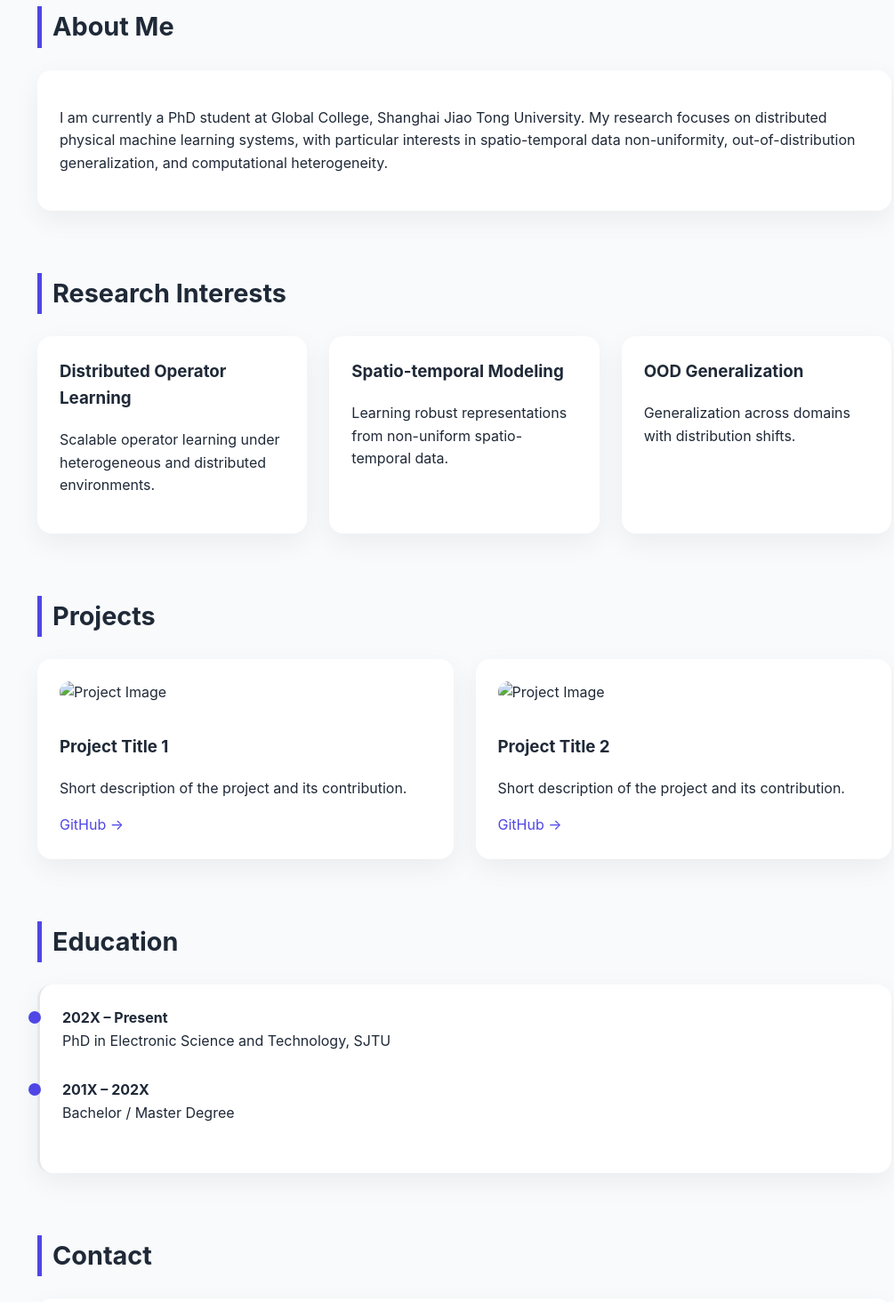
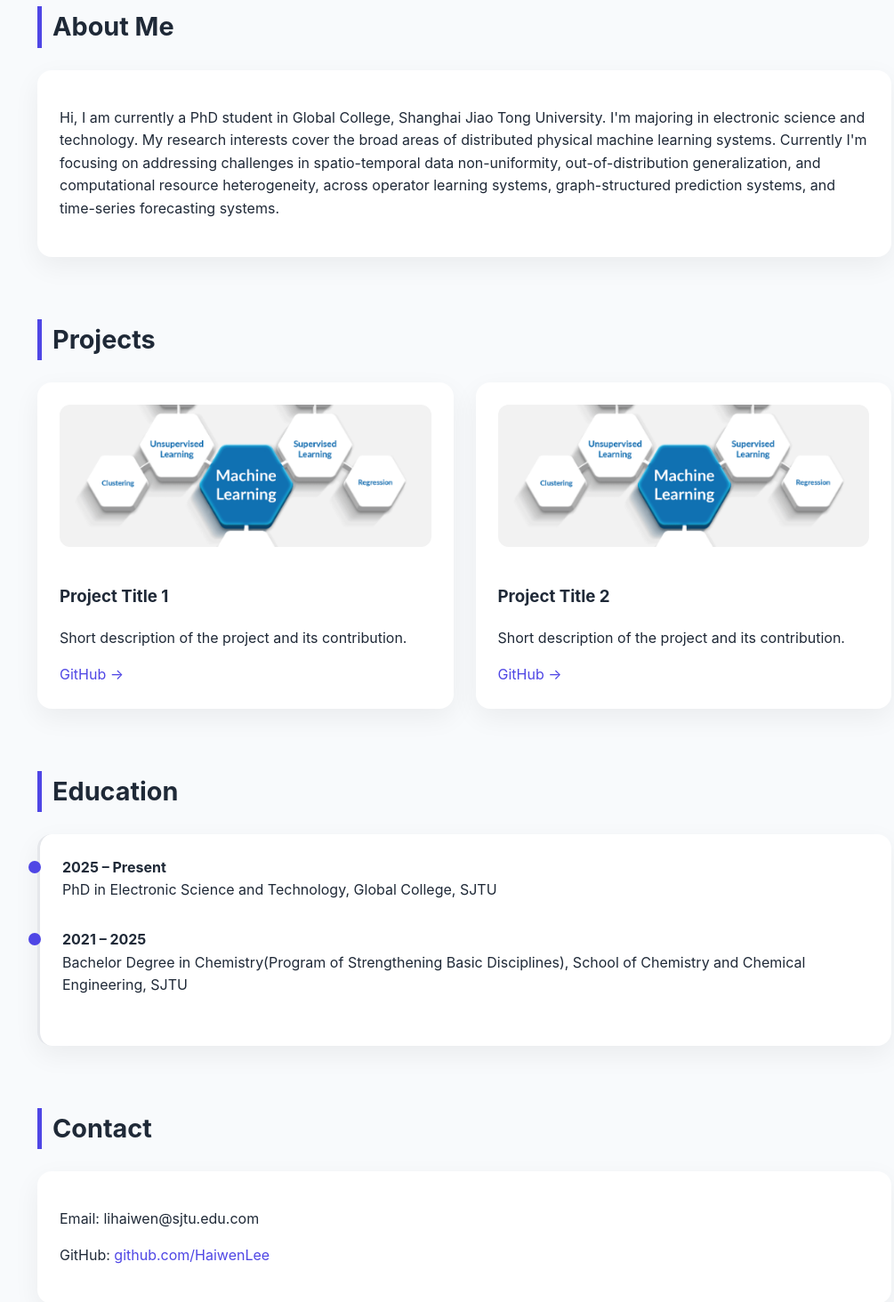
Before and after one commit to HaiwenLee/HaiwenLee.github.io, a plain HTML site: page index.html in a window 1280 px wide. Shown: the part 320-1784 px from the top of the page at 89% size, without its empty margins (118-1123 px from the left). Drawn offline with Linux system fonts and the light colour scheme.

Commit message:
Update index.html

```diff
--- a/index.html
+++ b/index.html
@@ -196,34 +196,12 @@
       <h2>About Me</h2>
       <div class="card">
         <p>
-          I am currently a PhD student at Global College, Shanghai Jiao Tong University.
-          My research focuses on distributed physical machine learning systems, with
-          particular interests in spatio-temporal data non-uniformity, out-of-distribution
-          generalization, and computational heterogeneity.
+          Hi, I am currently a PhD student in Global College, Shanghai Jiao Tong University. I'm majoring in electronic science and technology. My research interests cover the broad areas of distributed physical machine learning systems. Currently I'm focusing on addressing challenges in spatio-temporal data non-uniformity, out-of-distribution generalization, and computational resource heterogeneity, across operator learning systems, graph-structured prediction systems, and time-series forecasting systems.
         </p>
       </div>
     </section>
 
-    <!-- Research -->
-    <section>
-      <h2>Research Interests</h2>
-      <div class="grid">
-        <div class="card research-card">
-          <h3>Distributed Operator Learning</h3>
-          <p>Scalable operator learning under heterogeneous and distributed environments.</p>
-        </div>
 
-        <div class="card research-card">
-          <h3>Spatio-temporal Modeling</h3>
-          <p>Learning robust representations from non-uniform spatio-temporal data.</p>
-        </div>
-
-        <div class="card research-card">
-          <h3>OOD Generalization</h3>
-          <p>Generalization across domains with distribution shifts.</p>
-        </div>
-      </div>
-    </section>
 
     <!-- Projects -->
     <section>
@@ -232,14 +210,14 @@
 
         <div class="card project-card">
           <!-- TODO: project image -->
-          <img src="project1.jpg" alt="Project Image">
+          <img src="project1.png" alt="Project Image">
           <h3>Project Title 1</h3>
           <p>Short description of the project and its contribution.</p>
           <a href="#">GitHub →</a>
         </div>
 
         <div class="card project-card">
-          <img src="project2.jpg" alt="Project Image">
+          <img src="project2.png" alt="Project Image">
           <h3>Project Title 2</h3>
           <p>Short description of the project and its contribution.</p>
           <a href="#">GitHub →</a>
@@ -253,12 +231,12 @@
       <h2>Education</h2>
       <div class="card timeline">
         <div class="timeline-item">
-          <strong>202X – Present</strong><br>
-          PhD in Electronic Science and Technology, SJTU
+          <strong>2025 – Present</strong><br>
+          PhD in Electronic Science and Technology, Global College, SJTU
         </div>
         <div class="timeline-item">
-          <strong>201X – 202X</strong><br>
-          Bachelor / Master Degree
+          <strong>2021 – 2025</strong><br>
+          Bachelor Degree in Chemistry(Program of Strengthening Basic Disciplines), School of Chemistry and Chemical Engineering, SJTU
         </div>
       </div>
     </section>
```
